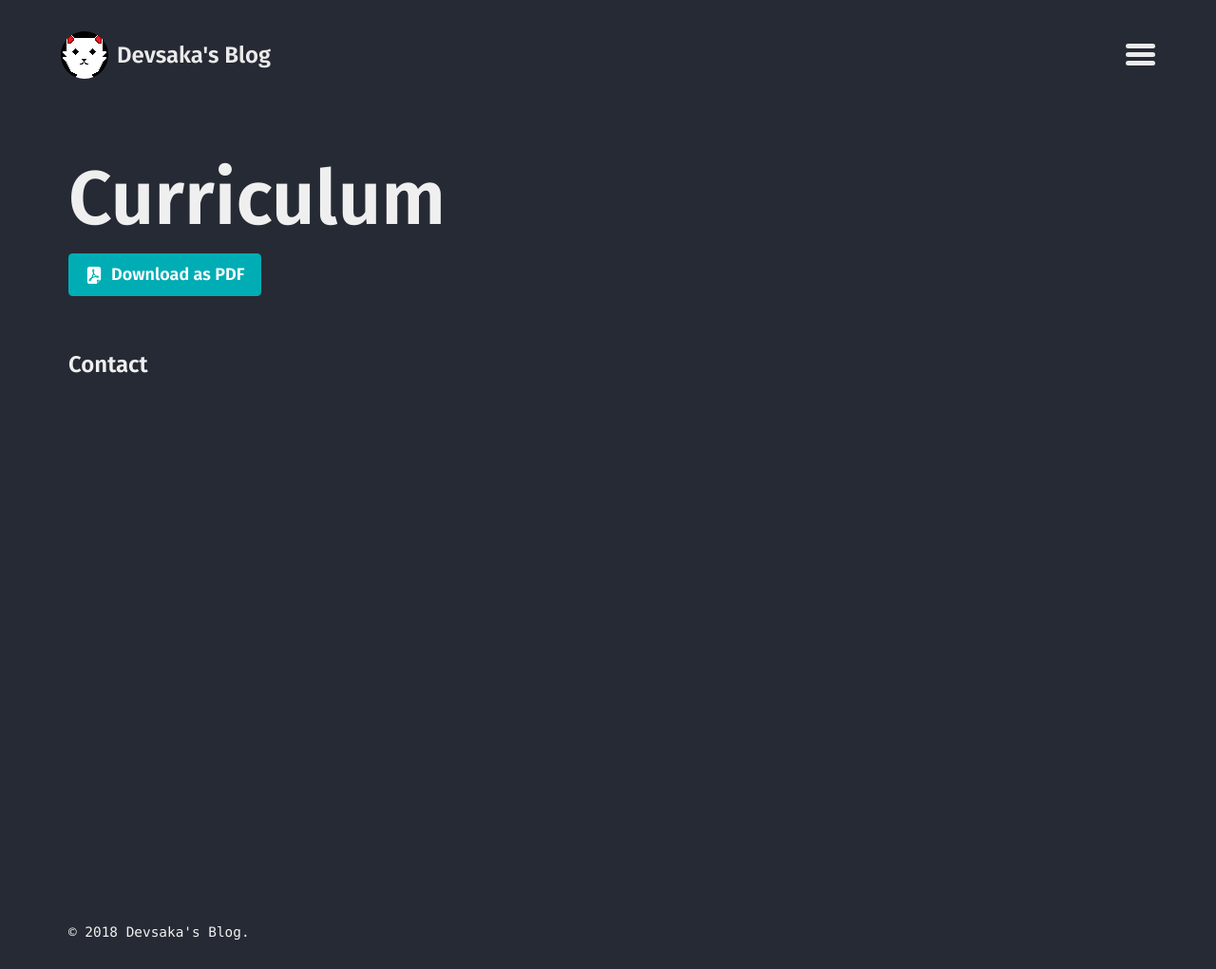
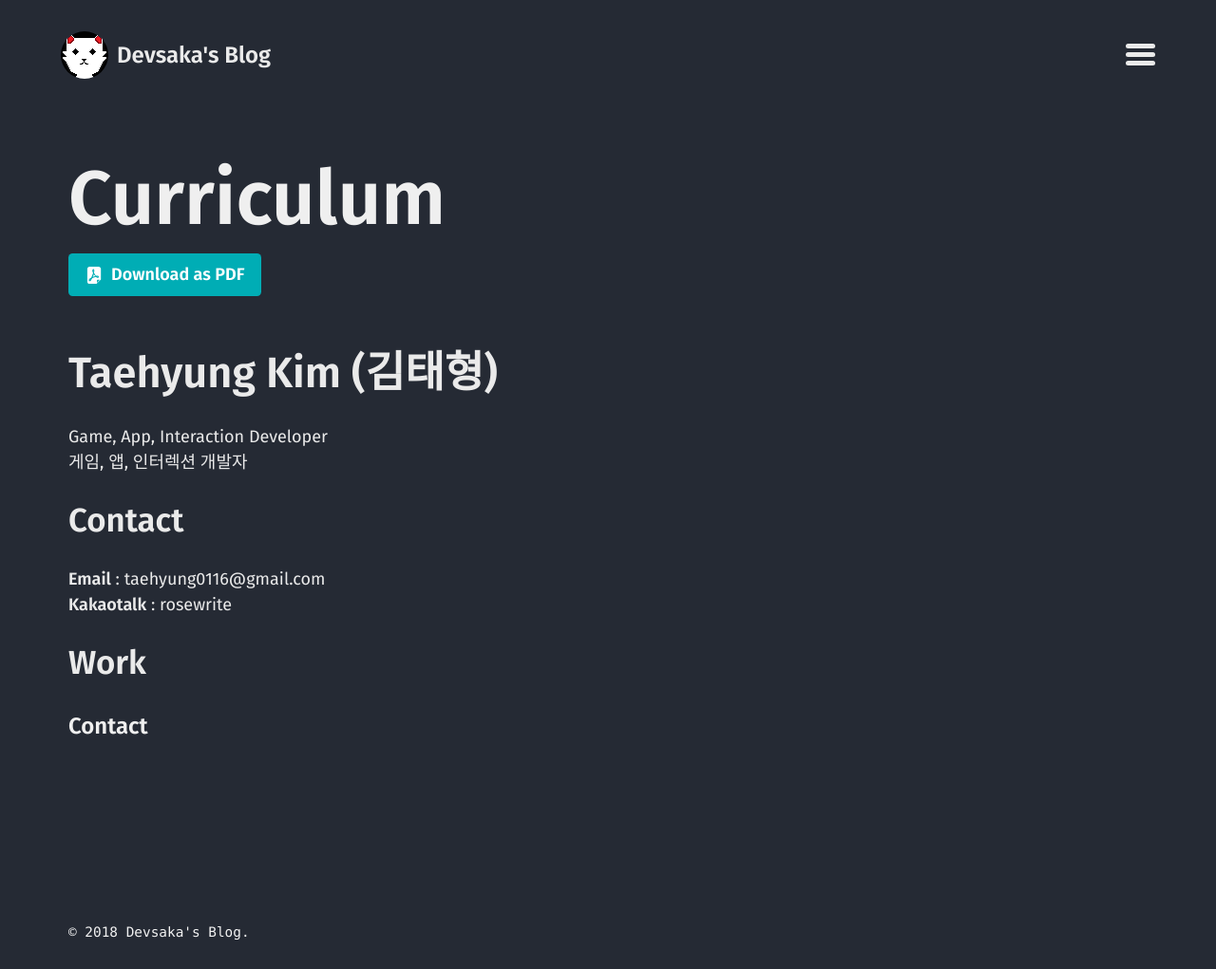
Before and after one commit to mmistakes/jekyll-theme-basically-basic, a Jekyll site: the page built from cv.md, in a window 1280 px wide. Shown: the whole page at 95% size. Built offline with Jekyll 4.4.1, drawn with Linux system fonts in a browser that asks for light colours.

Commit message:
Update cv.md

```diff
--- a/cv.md
+++ b/cv.md
@@ -6,3 +6,14 @@ actions:
     icon: pdf
     url: "https://drive.google.com/file/d/1y_62aQPK4ZecAR5WJ6T4mkxhH_TZsNIw/view?usp=sharing"
 ---
+
+# Taehyung Kim (김태형)
+
+Game, App, Interaction Developer<br>
+게임, 앱, 인터렉션 개발자<br>
+
+## Contact
+**Email** : taehyung0116@gmail.com <br>
+**Kakaotalk** : rosewrite
+
+## Work
```
